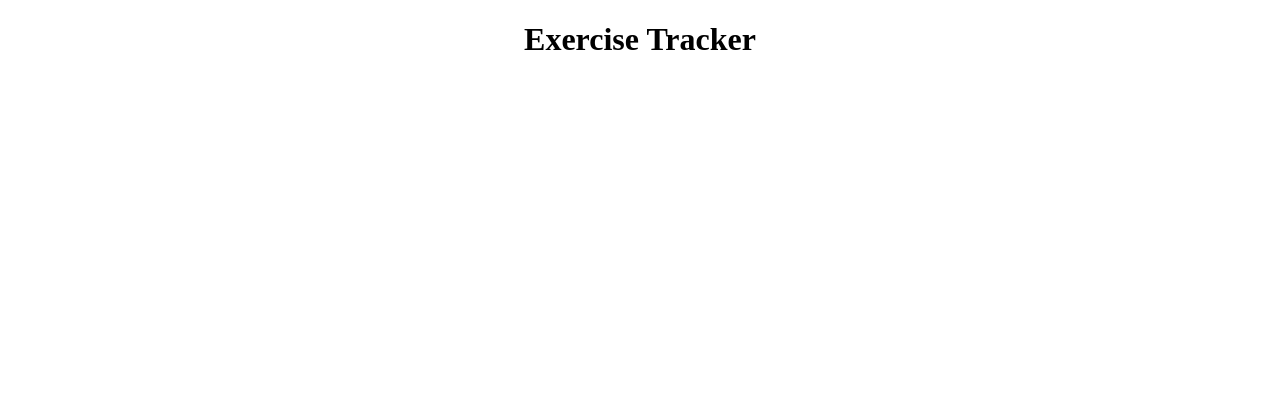
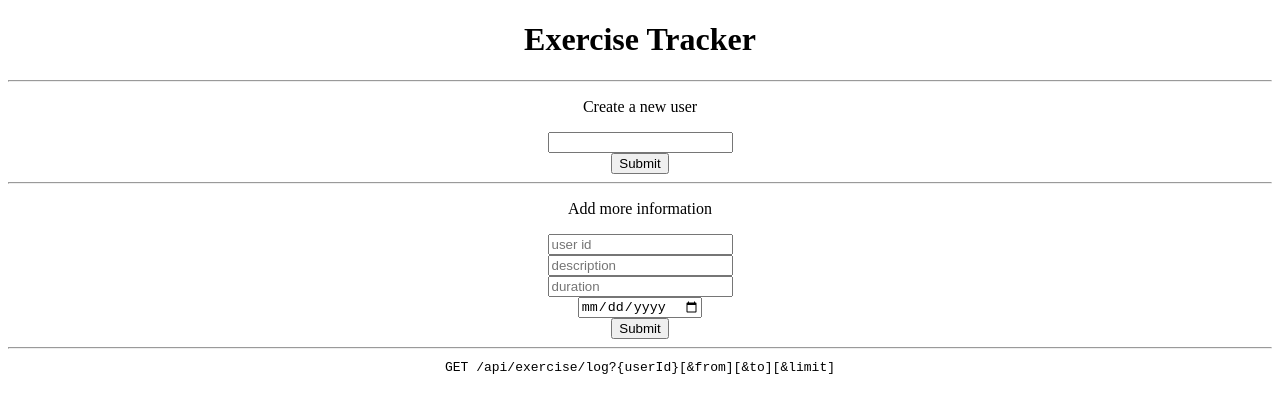
Before and after one commit to hadinhtu97/exercise-tracker, a website: page views/index.html in a window 1280 px wide. Drawn offline with Linux system fonts and the light colour scheme; files that its build step writes are made by us from their sources.

Commit message:
update index.html

```diff
--- a/views/index.html
+++ b/views/index.html
@@ -10,6 +10,31 @@
 
 <body>
     <h1>Exercise Tracker</h1>
+    <hr>
+    <div>
+        <p>Create a new user </p>
+        <form action="api/exercise/new-user" method="POST">
+            <input type="text" id="username" name="username" required> <br>
+            <input type="submit" value="Submit">
+        </form>
+    </div>
+    <hr>
+    <div>
+        <p>Add more information </p>
+        <form action="api/exercise/add" method="POST">
+            <input type="text" id="userId" name="userId" required placeholder="user id"> <br>
+            <input type="text" id="description" name="description" required placeholder="description"><br>
+            <input type="number" id="duration" name="duration" required placeholder="duration"><br>
+            <input type="date" id="date" name="date" required placeholder="date"><br>
+            <input type="submit" value="Submit">
+        </form>
+    </div>
+    <hr>
+    <div>
+        <code>
+            GET /api/exercise/log?{userId}[&from][&to][&limit]
+        </code>
+    </div>
 </body>
 
 </html>
```
